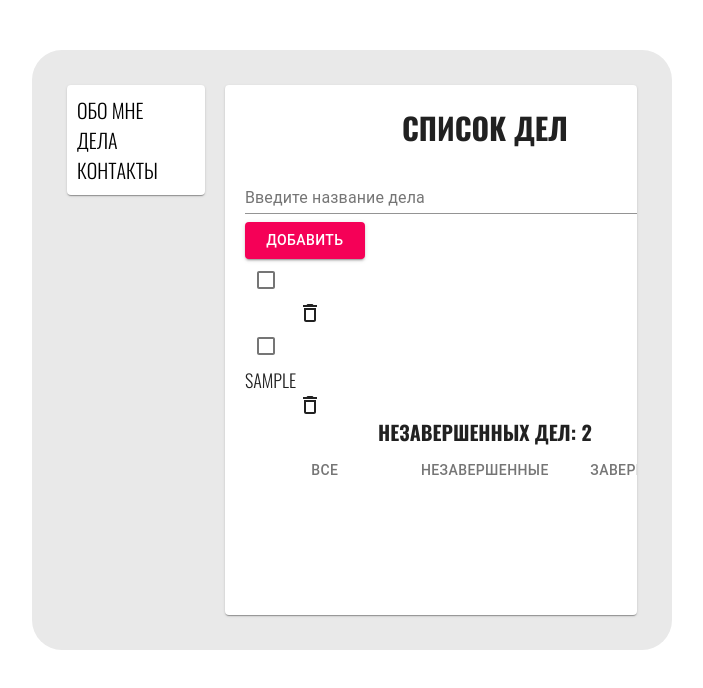
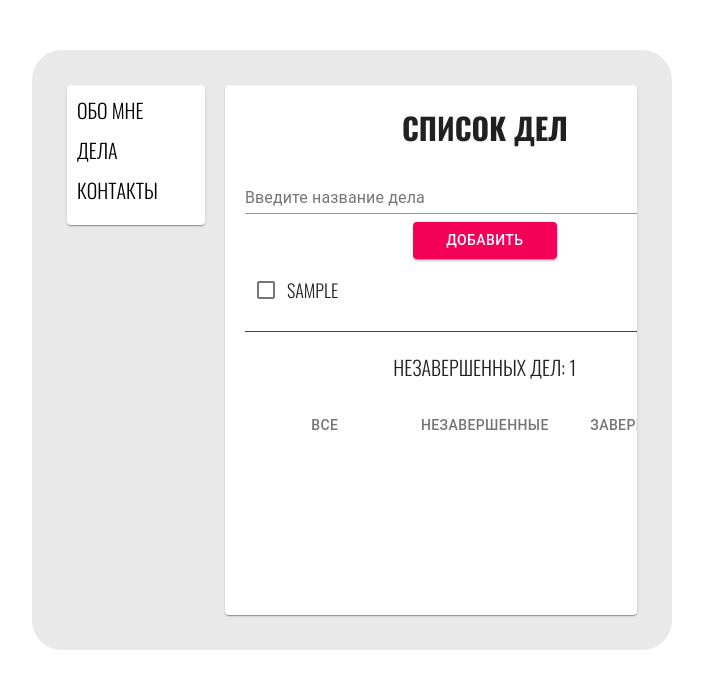
Before and after one commit to WebHeroSchool/PolinaYartseva_react, a React (Create React App) app: page /todo in a window 1280 px wide. Both pictures are taken after typing "Sample" into the empty fields and a click on the button "ДОБАВИТЬ". Shown: the top 688 px of the page, without its empty margins (288-991 px from the left). Built offline with nearby package versions, Linux system fonts and the light colour scheme.

Commit message:
fetch, styling 41st homework

```diff
--- a/src/components/App/App.js
+++ b/src/components/App/App.js
@@ -14,9 +14,9 @@ const App = () =>
         <div className={styles.wrap}>
             <Card className={styles.sidebar}>
                 <ul className={styles.menu}>
-                    <Link to='/about' className={styles.link}><li>Обо мне</li></Link>
-                    <Link to='/todo' className={styles.link}><li>Дела</li></Link>
-                    <Link to='/contacts' className={styles.link}><li>Контакты</li></Link>
+                    <Link to='/about'><li className={styles.link}>Обо мне</li></Link>
+                    <Link to='/todo'><li className={styles.link}>Дела</li></Link>
+                    <Link to='/contacts'><li className={styles.link}>Контакты</li></Link>
                 </ul>
             </Card>
 
--- a/src/components/App/App.module.css
+++ b/src/components/App/App.module.css
@@ -23,14 +23,17 @@
 }
 
 .link {
+  display: inline-block;
+  width: 100%;
   text-decoration: none;
   color: black;
   text-transform: uppercase;
   font-family: Oswald, Helvetica, sans-serif;
   font-weight: 300;
   font-size: 20px;
-  margin-bottom: 20px;
+  margin-bottom: 10px;
   list-style: none;
+  border: none;
 }
 
 .sidebar {
--- a/src/components/Footer/Footer.js
+++ b/src/components/Footer/Footer.js
@@ -6,7 +6,7 @@ import Tab from '@material-ui/core/Tab';
 
 const Footer = ({ count }) => (<div>
     <p className={styles.total}>незавершенных дел: {count}</p>
-    <div className={styles.tabs}>
+    <div>
         <Tabs
             indicatorColor="primary"
             textColor="primary"
--- a/src/components/Footer/Footer.module.css
+++ b/src/components/Footer/Footer.module.css
@@ -1,11 +1,11 @@
 .total {
   font-family: Oswald, Helvetica, sans-serif;
-  font-weight: bold;
+  font-weight: 300;
   font-size: 20px;
   text-transform: uppercase;
   text-align: center;
+  padding-bottom: 20px;
+  padding-top: 20px;
+  border-top: 1px solid #454545;
+  margin-top: 20px;
 }
-
-.tabs {
-
-}
--- a/src/components/InputItem/InputItem.module.css
+++ b/src/components/InputItem/InputItem.module.css
@@ -2,6 +2,7 @@
   display: flex;
   flex-direction: column;
   justify-content: center;
+  align-items: center;
   font-family: Oswald, Helvetica, sans-serif;
   font-weight: 300;
   font-size: 18px;
@@ -10,6 +11,6 @@
 .button {
   display: flex;
   justify-content: center;
-  width: 25%;
-  margin: 0 auto;
+  align-items: center;
+  width: 30%;
 }
--- a/src/components/Item/Item.js
+++ b/src/components/Item/Item.js
@@ -16,7 +16,7 @@ class Item extends React.Component {
 
     render() {
         const { value, isDone, onClickDone, onClickDelete, id } = this.props;
-        return (<div>
+        return (<div className={styles.item}>
             <div>
                 <Checkbox
                 checked={Item.isDone}
@@ -24,17 +24,15 @@ class Item extends React.Component {
                 />
             </div>
             <div className={classnames({
-                [styles.item]: true,
-                [styles.done]: isDone
+                [styles.item_true]: true,
+                [styles.item_done]: isDone
             })
             }>
             {value}
             </div>
-            <div className={styles.delete}>
-                <DeleteOutlinedIcon
-                    onClick={() => onClickDelete(id)}
-                />
-            </div>
+            <DeleteOutlinedIcon
+                onClick={() => onClickDelete(id)}
+            />
         </div>
         )
     }
--- a/src/components/Item/Item.module.css
+++ b/src/components/Item/Item.module.css
@@ -1,17 +1,26 @@
 .item {
-  width: 60%;
+  display: flex;
+  flex-direction: row;
+  justify-content: space-between;
+  align-items: center;
+  flex: 1;
+  padding-top: 10px;
 }
 
-.done {
+.item_done {
   text-decoration: line-through;
   color: #454545;
+}
+
+
+.item_true {
+  display: flex;
+  flex: 1;
 }
 
 .delete {
   display: flex;
   justify-content: flex-end;
-  align-items: flex-end;
-  width: 20%;
 }
 
 .deleted {
--- a/src/components/ItemList/ItemList.js
+++ b/src/components/ItemList/ItemList.js
@@ -5,8 +5,8 @@ import PropTypes from "prop-types";
 
 const ItemList = ({ items, onClickDone, onClickDelete }) => (
     <ul className={styles.itemList}> {
-        items.map(item => <li key={item.value}>
-            <Item className={styles.item}
+        items.map(item => <li key={item.value} className={styles.itemList__item}>
+            <Item
                 value={item.value}
                 isDone={item.isDone}
                 id={item.id}
--- a/src/components/ItemList/ItemList.module.css
+++ b/src/components/ItemList/ItemList.module.css
@@ -1,13 +1,15 @@
 .itemList {
+  display: flex;
+  flex-direction: column;
+  justify-content: center;
   font-family: Oswald, Helvetica, sans-serif;
   font-weight: 300;
   font-size: 18px;
   list-style-type: none;
-  text-align: left;
-  width: 80%;
-  padding: 0;
 }
 
-.item {
+.itemList__item {
   display: flex;
+  justify-content: space-between;
+  align-items: center;
 }
--- a/src/components/Todo/Todo.js
+++ b/src/components/Todo/Todo.js
@@ -8,13 +8,7 @@ import styles from './Todo.module.css';
 
 const Todo = () => {
     const initialState = {
-        items: [
-            {
-                value: null,
-                isDone: false,
-                id: null
-            }
-        ]
+        items: []
     };
 
     useEffect(() => {
@@ -26,8 +20,8 @@ const Todo = () => {
     });
 
     const [items, setItems] = useState(initialState.items);
-////const [count, setCount] = useState(initialState.count);
-//const [filter, setFilter] = useState(initialState.filter);
+    const [count, setCount] = useState(initialState.count);
+    const [filter, setFilter] = useState(initialState.filter);
 
     const onClickDone = id => {
         const newItemList = items.map(item => {
@@ -46,7 +40,7 @@ const Todo = () => {
         const newItemList = items.filter(item => item.id !== id);
 
         setItems(newItemList);
-        //setCount((count) => count + 1);
+        setCount((count) => count + 1);
     };
 
     const onClickAdd = value => {
@@ -59,44 +53,44 @@ const Todo = () => {
             }
         ];
         setItems(newItemList);
-        //setCount((count) => count + 1);
+        setCount((count) => count + 1);
     };
 
-// const filterItems = (items, filter) => {
-//     if (filter === 'all') {
-//         return items;
-//     } else if (filter === 'active') {
-//         return items.filter((item) => (!item.isDone));
-//     } else if (filter === 'done') {
-//         return items.filter((item) => item.isDone);
-//     }
-// };
+    const filterItems = (items, filter) => {
+        if (filter === 'all') {
+            return items;
+        } else if (filter === 'active') {
+            return items.filter((item) => (!item.isDone));
+        } else if (filter === 'done') {
+            return items.filter((item) => item.isDone);
+        }
+    };
 
-// const onFilterChange = (filter) => {
-//     setFilter(filter);
-// };
-//
-// const searchItem = (todoItem) => {
-//     let res = todoItem.filter(item=>!item.isDone);
-//     return res.length;
-// };
+    const onFilterChange = (filter) => {
+        setFilter(filter);
+    };
 
-// const addItemToLocalStorage = (item, count) => {
-//     let sItem = JSON.stringify(item);
-//     localStorage.setItem("todoItem", sItem);
-//     localStorage.setItem("count", JSON.stringify(count));
-// };
-//
-// addItemToLocalStorage (todoItem, count);
-// const visibleItems = filterItems(todoItem, filter);
-// let activeItem = searchItem(todoItem);
+    const searchItem = (todoItem) => {
+        let res = todoItem.filter(item=>!item.isDone);
+        return res.length;
+    };
+
+    const addItemToLocalStorage = (item, count) => {
+        let sItem = JSON.stringify(item);
+        localStorage.setItem("todoItem", sItem);
+        localStorage.setItem("count", JSON.stringify(count));
+    };
+
+    addItemToLocalStorage (items, count);
+    const visibleItems = filterItems(items, filter);
+    let activeItem = searchItem(items);
 
     return (
         <div>
             <h1 className={styles.title}>список дел</h1>
             <InputItem onClickAdd={onClickAdd} />
             <ItemList items={items}  onClickDone={onClickDone} onClickDelete={onClickDelete}/>
-            <Footer count={items.length} />
+            <Footer count={items.length} onFilterChange={onFilterChange}/>
         </div>
     );
 };
```
